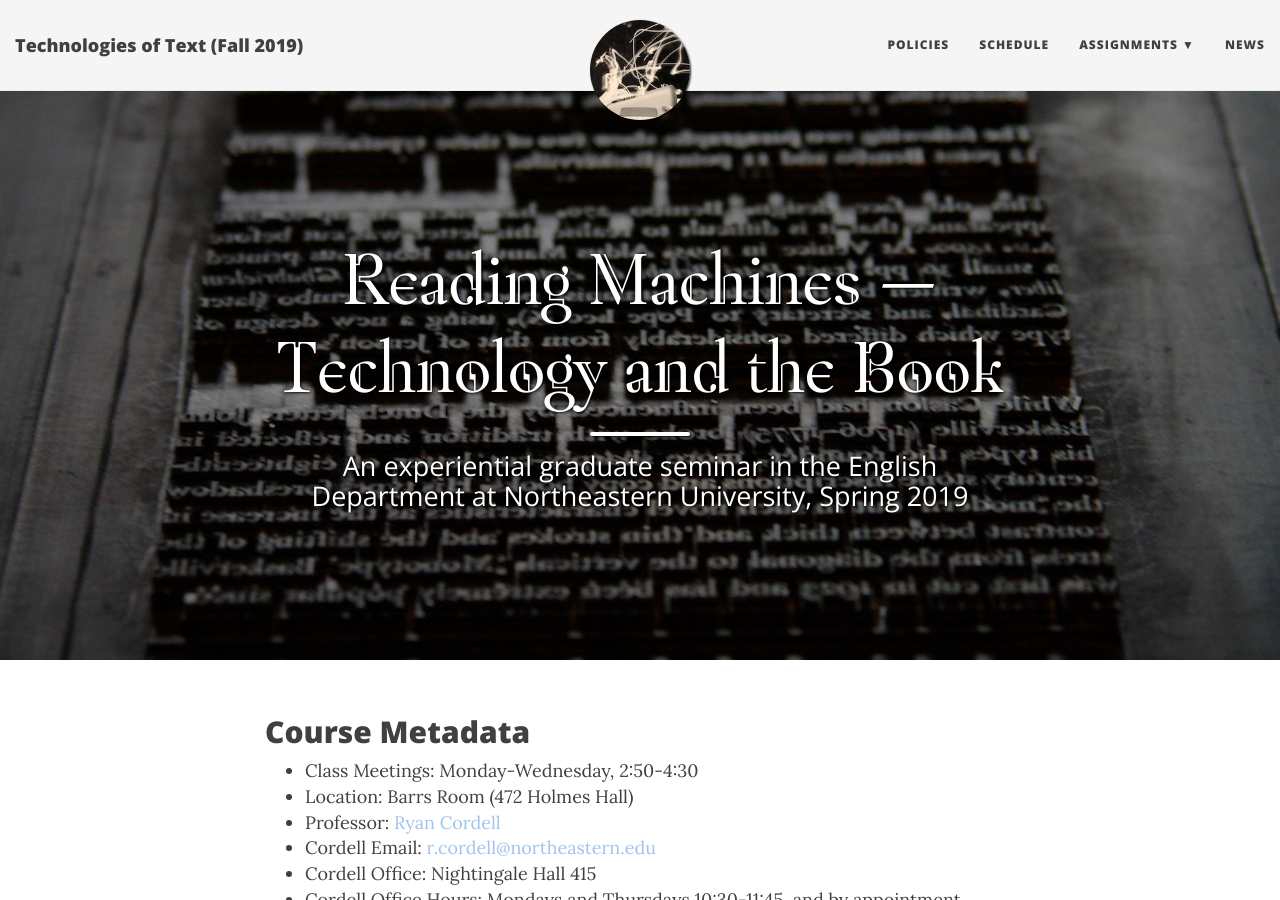
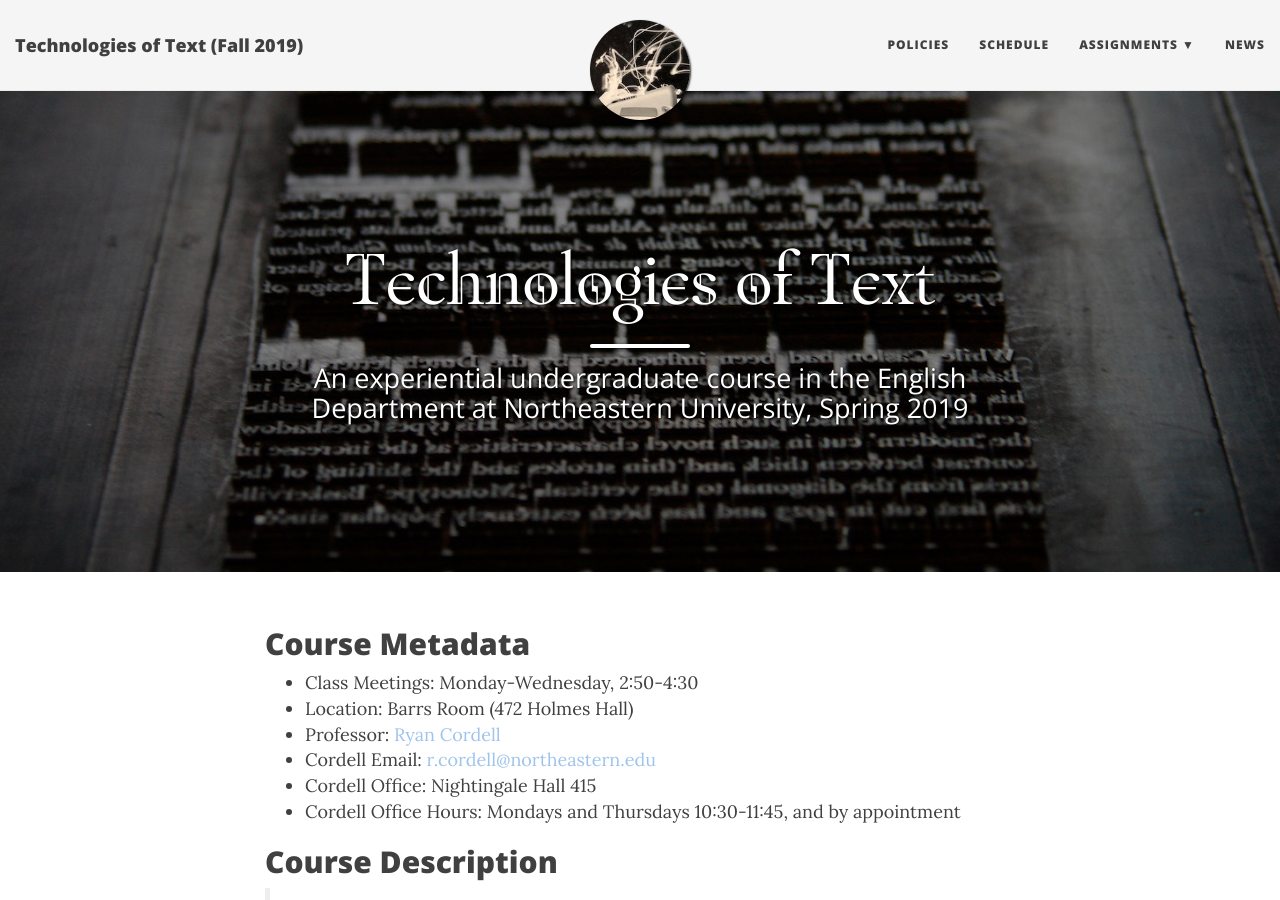
Before and after one commit to rccordell/f19tot, a Jekyll site: the page built from index.md, in a window 1280 px wide and 900 px high. Built offline with Jekyll 4.4.1, drawn with Linux system fonts in a browser that asks for light colours; nearby versions of some CDN libraries; some web fonts are replaced; some of the changed text lies outside the part shown.

Commit message:
updates to config and index

```diff
--- a/_config.yml
+++ b/_config.yml
@@ -17,7 +17,7 @@ baseurl: ""
 title: Technologies of Text (Fall 2019)
 
 # Short description of your site
-description: An experiential course in the English Department at Northeastern University
+description: An experiential undergraduate course in the English Department at Northeastern University
 
 # --- Navigation bar options --- #
 
@@ -28,10 +28,10 @@ navbar-links:
   Schedule: "schedule"
   Assignments:
     - Overview and Grading: "assignments"
-    - Leading Class Discussion: "assignments/discussion"
+    - In-Class Work: "assignments/in-class"
     - Fieldbook: "assignments/fieldbook"
     - Dead Media Poster: "assignments/dead-media"
-    - Seminar Unpaper: "assignments/unpaper"
+    - Unessay: "assignments/unessay"
   News: "news"
 
 
@@ -83,7 +83,7 @@ share-links-active:
 
 # How to display the link to the website in the footer
 # Remove this if you don't want a link in the footer
-url-pretty: "s19rm.ryancordell.org"  # eg. "deanattali.com/beautiful-jekyll"
+url-pretty: "s19tot.ryancordell.org"  # eg. "deanattali.com/beautiful-jekyll"
 
 # --- Misc --- #
 # Fill in your Disqus shortname (NOT the userid) if you want to support Disqus comments
--- a/index.md
+++ b/index.md
@@ -1,9 +1,7 @@
 ---
 layout: page
-title: Reading Machines — Technology and the Book
-subtitle: An experiential graduate seminar in the
-  English Department at Northeastern University,
-  Spring 2019
+title: Technologies of Text
+subtitle: An experiential undergraduate course in the English Department at Northeastern University, Spring 2019
 bigimg: /img/letterpress.jpg
 ---
 
```
